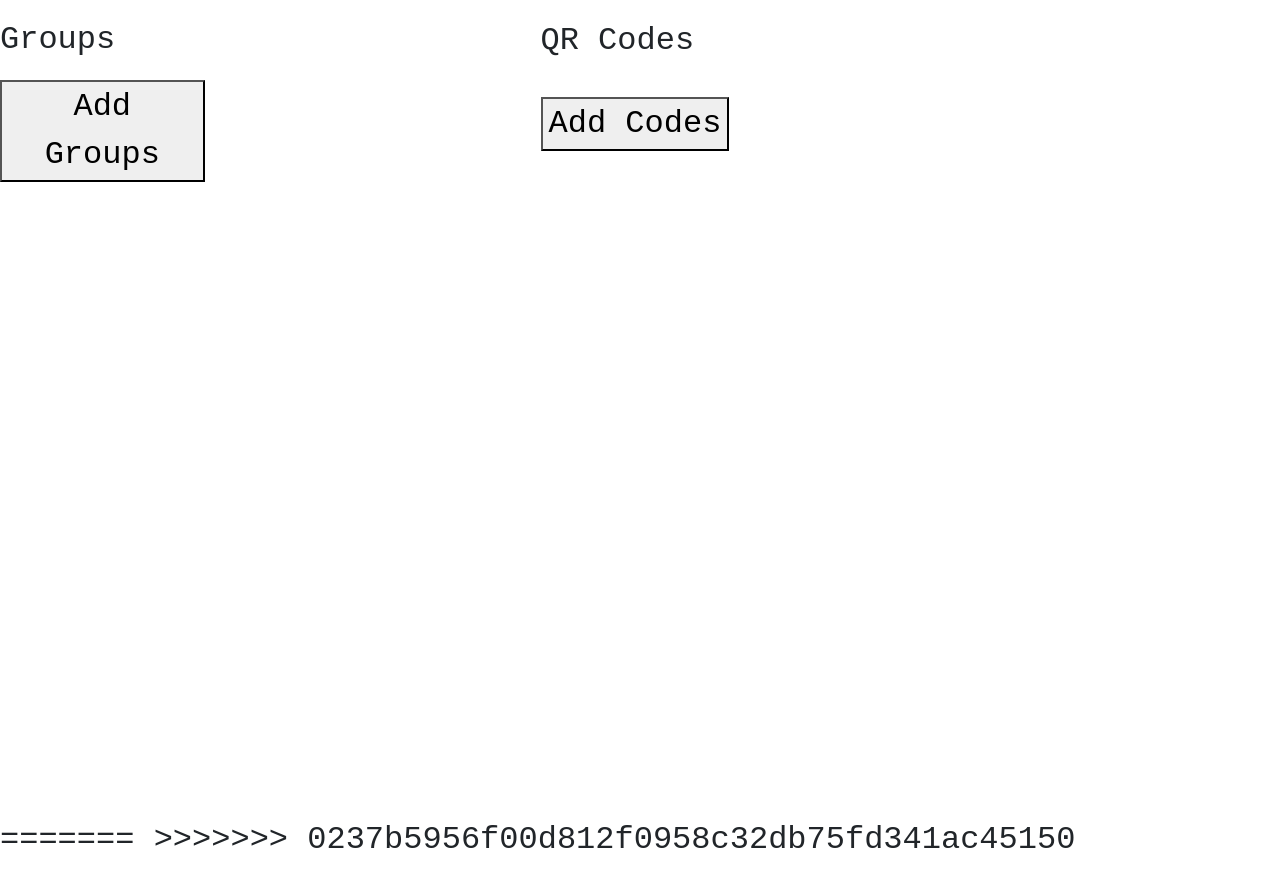
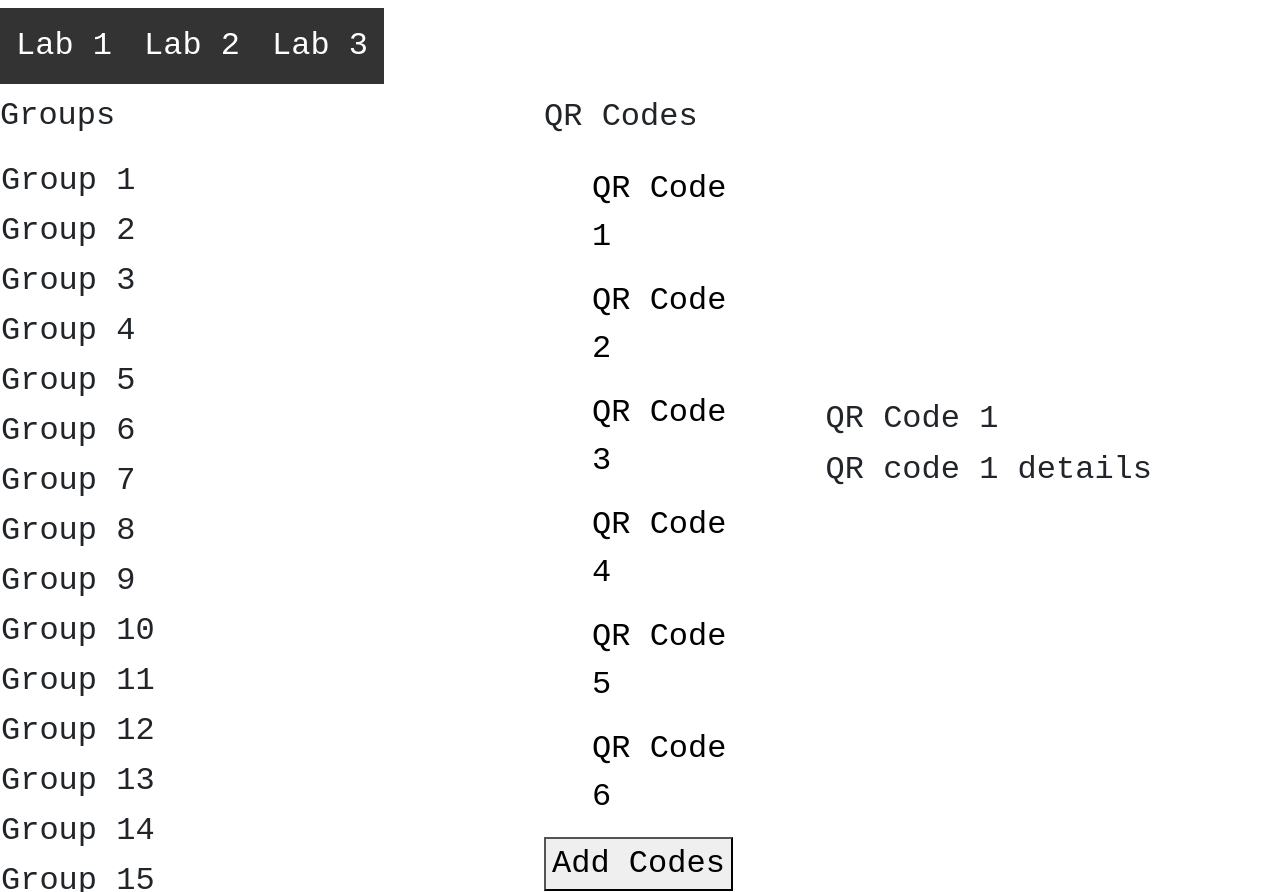
Before and after one commit to gwstallsmith/MiQRo, a Flask app: page /labhome in a window 1280 px wide. Before the commit the page ends 848 px from the top, so only its background shows below. Run offline with Flask 3, Linux system fonts and the light colour scheme; parts of the project's set-up code (start-up, migrations or seed data) failed here and were passed over; some libraries are stand-ins or nearby versions.

Commit message:
Finished labhome

```diff
--- a/templates/labhome.html
+++ b/templates/labhome.html
@@ -20,35 +20,45 @@
         div{
             overflow: scroll;
         }
-        div.navbar{
-            ul {
+        li:hover, li.active {
+            background-color: #555;
+            color: white;
+        }
+        .navbar li, .sidebar ul li, tr, content ul {
+            cursor: pointer;
+        }
+        .navbar ul{
             list-style-type: none;
             margin: 0;
             padding: 0;
             overflow: hidden;
             background-color: #333;
         }
-            li {
+        .navbar li {
             float: left;
             display: block;
             color: white;
             text-align: center;
             padding: 14px 16px;
             text-decoration: none;
-                }
+
         }
         .sidebar{
             max-height: 100vh; /* Adjust this value as needed */
             overflow-y: auto;
         }
-        div.sidebar{
-            ul {
+        .sidebar ul{
             list-style-type: none;
-                width: 40%;
+            width: 50%;
             background-color: #f1f1f1;
             height: 100vh;
             overflow-y: auto;
             overflow-x: hidden
+        }
+
+        .sidebar td:hover {
+            background-color: #555;
+            color: white;
         }
 
         li {
@@ -57,23 +67,13 @@
             padding: 8px 16px;
             text-decoration: none;
         }
-
-            li.active {
-                background-color: #04AA6D;
-                color: white;
-            }
-
-            li:hover:not(.active) {
-                background-color: #555;
-                color: white;
-            }
-        }
         .content{
             margin-left: 25%;
             padding: 1px 16px;
             height: 100vh;
             overflow: auto;
-            width: 60%
+            width: 20%;
+            cursor: pointer;
         }
         .scrollable-content{
             overflow-y: auto;
@@ -84,9 +84,13 @@
             bottom: 0;
         }
         div.details{
-            position: fixed; /* This will position the container relative to the viewport */
+            position: absolute;
             right: 10%; /* This will align the container to the right of the screen */
             top: 50%; /* This will position the container halfway down the screen */
+        }
+        .scrollable-element {
+            overflow: auto;
+            padding-right: 20px; /* This will move the scrollbar 20px to the left */
         }
     </style>
 </head>
@@ -203,8 +207,5 @@
         detailsTitle.textContent = qrCode;
         detailsContent.textContent = detailsData[qrCode];
     }
-<<<<<<< HEAD
+
 </script>
-=======
-</script>
->>>>>>> 0237b5956f00d812f0958c32db75fd341ac45150
```
Lines whose indentation alone changed are shown as unchanged.
